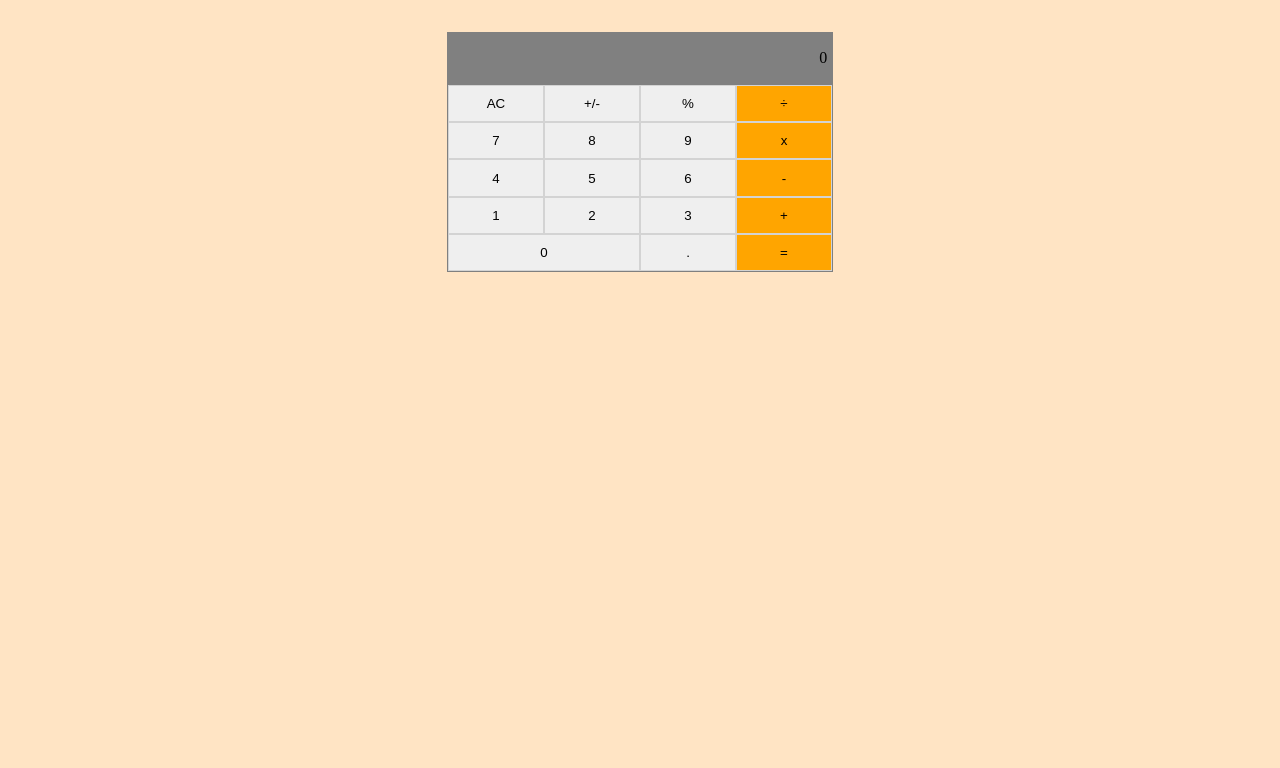
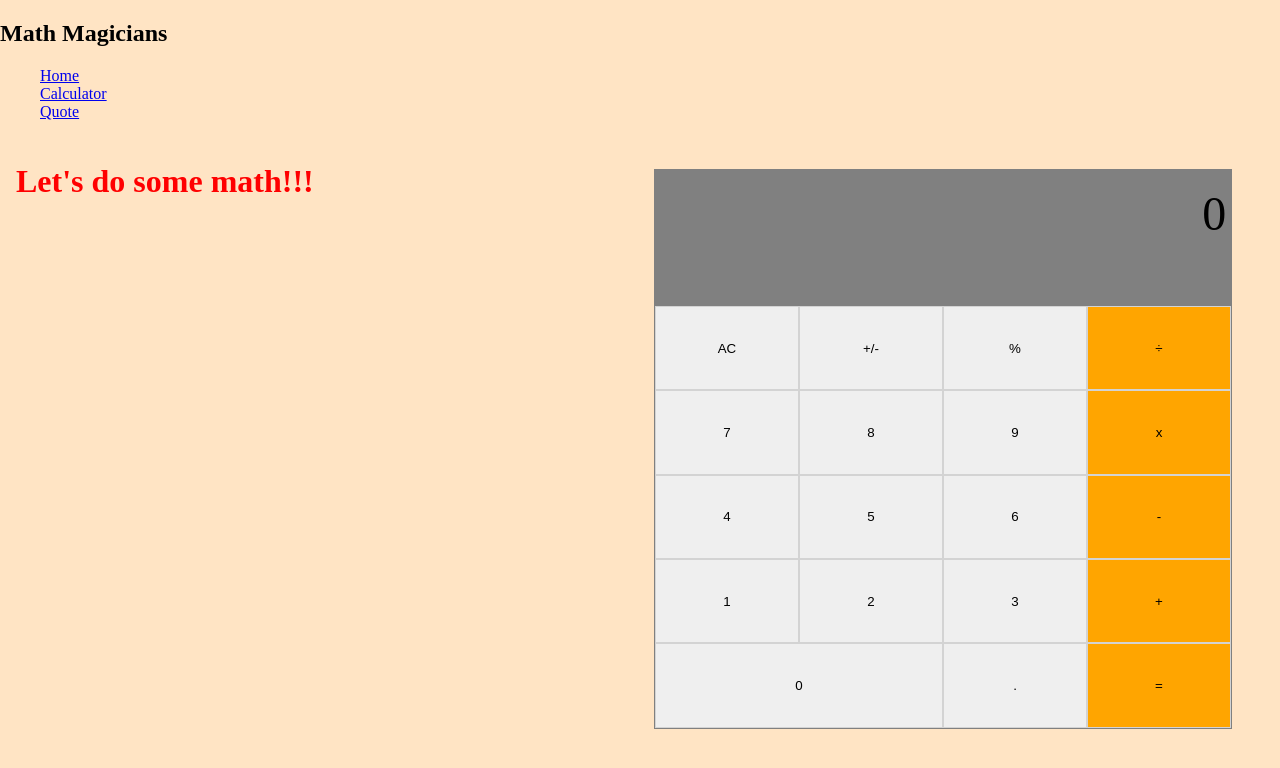
Before and after one commit to samwel-mongare/math_magician, a React (Create React App) app: page /Calculator in a window 1280 px wide. Shown: the top 768 px of the page. Built offline with nearby package versions, Linux system fonts and the light colour scheme.

Commit message:
Add navbar and routing to different pages

```diff
--- a/package.json
+++ b/package.json
@@ -9,6 +9,8 @@
     "big.js": "^6.1.1",
     "react": "^17.0.2",
     "react-dom": "^17.0.2",
+    "react-icons": "^4.3.1",
+    "react-router-dom": "^6.2.1",
     "react-scripts": "5.0.0",
     "web-vitals": "^2.1.2"
   },
--- a/src/App.js
+++ b/src/App.js
@@ -1,10 +1,38 @@
+/* eslint-disable */
+import { Route, Routes } from 'react-router-dom';
 import Calculator from './components/Calculator';
+import Quotes from './components/pages/Quotes';
+import Home from './components/pages/Home';
+import Navbar from './components/Navbar';
 
 function App() {
+  const fonty = {
+    fontSize: '2rem',
+    color: 'red'
+  }
+
   return (
-    <div className="calculator-container">
-      <Calculator />
+    <>
+    < Navbar />
+    <Routes>
+    <Route path="/Calculator" element={
+      <div className='letty' >
+      <h2 style={fonty}>Let's do some math!!!</h2>
+      <div className="calculator-container">
+        <Calculator />
     </div>
+    </div>
+    }>
+    </Route>
+    <Route path="/Home" element={
+      <Home />
+    }>
+    </Route>
+    <Route path="/Quotes" element={
+      <Quotes />
+    }></Route>
+    </Routes>
+    </>
   );
 }
 
--- a/src/components/Calculator.js
+++ b/src/components/Calculator.js
@@ -1,3 +1,4 @@
+/* eslint-disable */
 import { useState } from 'react';
 import '../index.css';
 import calculate from '../logic/calculate';
--- /dev/null
+++ b/src/components/Navbar.js
@@ -0,0 +1,43 @@
+/* eslint-disable */
+import { NavLink } from 'react-router-dom';
+
+const Navbar = () => {
+  const lists = {
+      textDecoration: 'none',
+      listStyleType: 'none'
+  }
+
+  const links = [
+    {
+      id: 1,
+      path: '/Home',
+      text: 'Home',
+    },
+    {
+      id: 2,
+      path: '/Calculator',
+      text: 'Calculator',
+    },
+    {
+      id: 3,
+      path: '/Quotes',
+      text: 'Quote',
+    },
+  ];
+
+  return (
+    <nav className="navBar">
+        <h1>Math Magicians</h1>
+      <ul style={lists}>
+        {links.map((link) => (
+          <li key={link.id}>
+            <NavLink to={link.path}>
+              {link.text}
+            </NavLink>
+          </li>
+        ))}
+      </ul>
+    </nav>
+  );
+};
+export default Navbar;
--- /dev/null
+++ b/src/components/pages/Home.js
@@ -0,0 +1,23 @@
+/* eslint-disable */
+const Home = () => {
+  const aboutData = [
+    {
+      title: 'Welcome to our Page',
+      definition:
+      'Mathematics, the science of structure, order, and relation that has evolved from elemental practices of counting, measuring, and describing the shapes of objects. It deals with logical reasoning and quantitative calculation, and its development has involved an increasing degree of idealization and abstraction of its subject matter. Since the 17th century, mathematics has been an indispensable adjunct to the physical sciences and technology, and in more recent times it has assumed a similar role in the quantitative aspects of the life sciences.',
+      description:
+      '"Math magicians" is a website for all fans of mathematics. It is a Single Page App (SPA) that allows users to Make simple calculations and Read a random math-related quote.',
+    },
+  ];
+
+
+  return (
+    <div className="main__content">
+      <h1>{aboutData[0].title}</h1>
+      <p>{aboutData[0].definition}</p>
+      <p>{aboutData[0].description}</p>
+    </div>
+);
+  };
+
+export default Home;
--- /dev/null
+++ b/src/components/pages/Quotes.js
@@ -0,0 +1,7 @@
+const Quotes = () => (
+  <div>
+    <h1>I want you to ruin my nights</h1>
+  </div>
+);
+
+export default Quotes;
--- a/src/index.css
+++ b/src/index.css
@@ -9,14 +9,14 @@ body {
   background-color: bisque;
   display: flex;
   align-content: center;
-  justify-content: space-evenly;
+  justify-content: space-between;
 }
 
 .calc-grid {
   display: grid;
   margin-top: 2rem;
-  grid-template-columns: repeat(4, 6rem);
-  height: 15rem;
+  grid-template-columns: repeat(4, 9rem);
+  height: 70vh;
   border: 1px solid gray;
 }
 
@@ -30,6 +30,7 @@ body {
   text-align: end;
   padding-right: 0.3rem;
   padding-top: 1rem;
+  font-size: 3rem;
 }
 
 .math-sign {
@@ -44,3 +45,10 @@ body {
 .calc-grid > button:hover {
   background-color: wheat;
 }
+
+.letty {
+  display: flex;
+  justify-content: space-between;
+  width: 95vw;
+  margin: 1rem;
+}
--- a/src/index.js
+++ b/src/index.js
@@ -1,12 +1,15 @@
 import React from 'react';
 import ReactDOM from 'react-dom';
+import { BrowserRouter as Router } from 'react-router-dom';
 import './index.css';
 import App from './App';
 import reportWebVitals from './reportWebVitals';
 
 ReactDOM.render(
   <React.StrictMode>
-    <App />
+    <Router>
+      <App />
+    </Router>
   </React.StrictMode>,
   document.getElementById('root'),
 );
```
Also changed, not shown: 1 other file (tests, documents, lock files or other folders).
